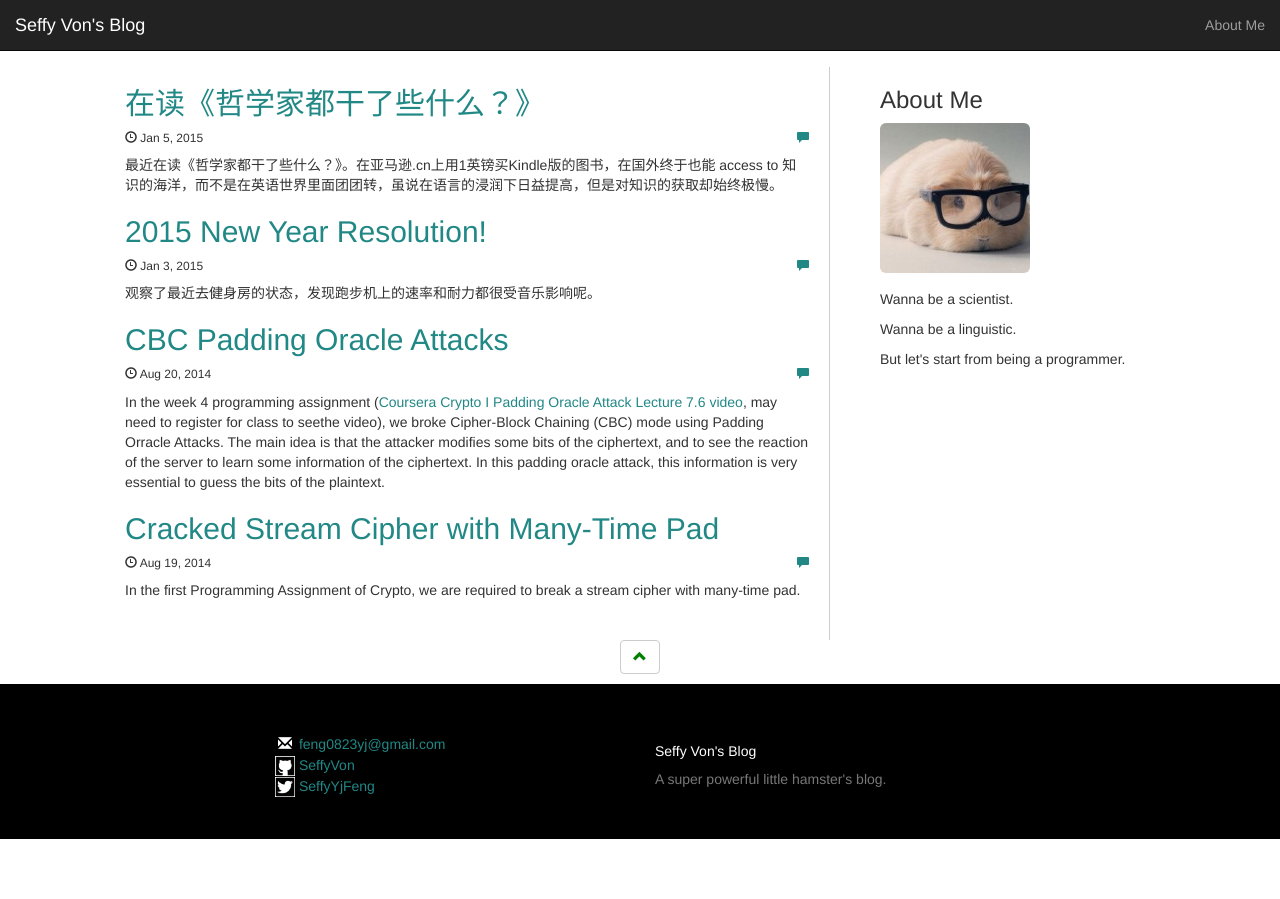
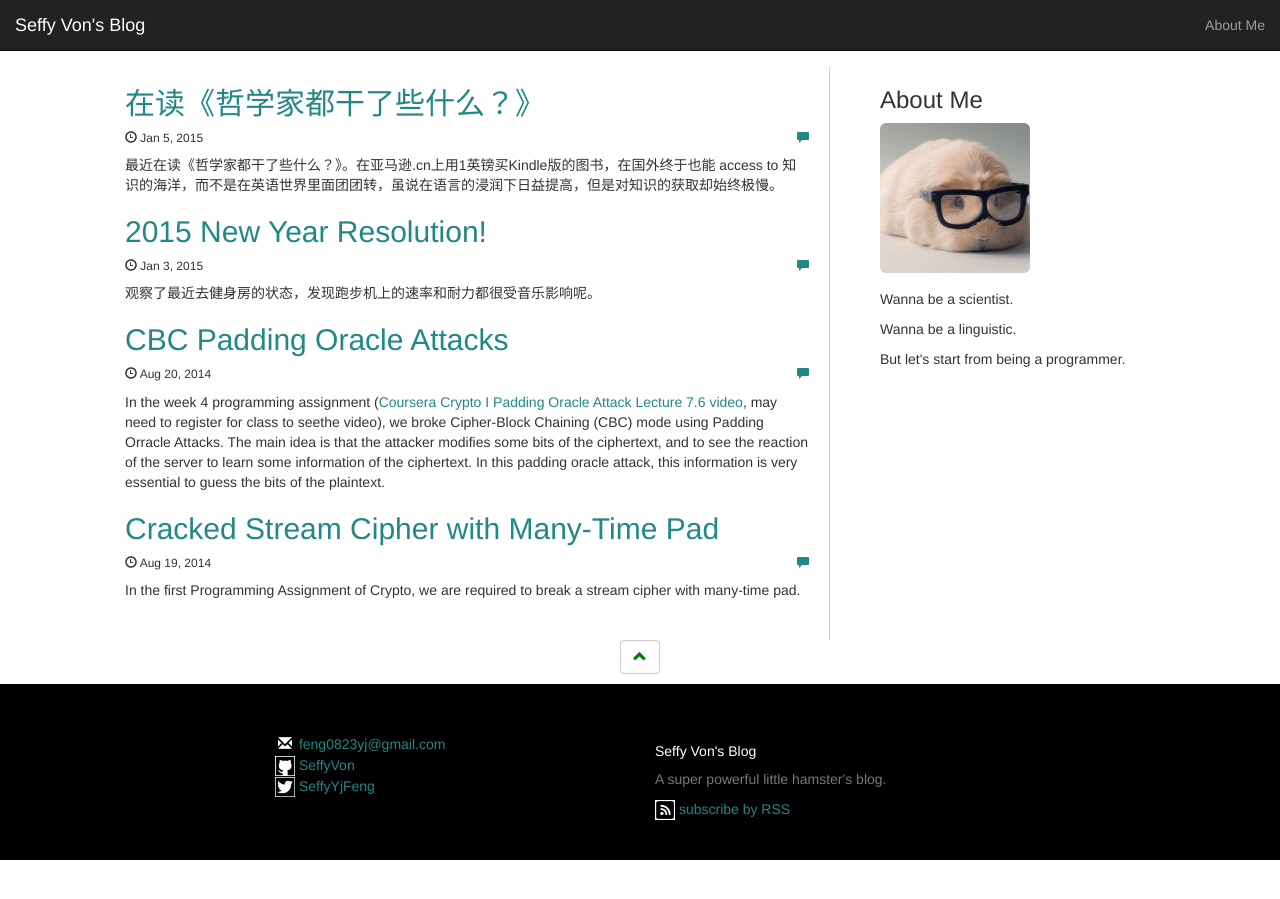
Before and after one commit to SeffyVon/SeffyVon.github.io, a Jekyll site: the page built from index.html, in a window 1280 px wide and 900 px high, scrolled down 613 px. Built offline with Jekyll 4.4.1, drawn with Linux system fonts in a browser that asks for light colours; nearby versions of some CDN libraries; comment, search, counter and statistics services are not loaded.

Commit message:
style update

```diff
--- a/_includes/footer.html
+++ b/_includes/footer.html
@@ -32,11 +32,15 @@
             </a>
           </li>
      {% endif %}
+
 	</div>
+
 
 	<div class="col-sm-6">
 	<h5> {{ site.title }} </h5>
 	<p class="text-muted">{{ site.description }}</p>
+  <img src="{{ site.url }}/img/rss.png" width="20" height="20" style="background:white;"/>
+  <a href="{{ "/feed.xml" | prepend: site.baseurl }}">subscribe by RSS</a>
 	</div>
 
 </div>
--- a/index.html
+++ b/index.html
@@ -47,6 +47,8 @@ $(document).ready(function(){
 	      </li>
 	    {% endfor %}
 	  </ul>
+
+
   </div>
 
     <div class="col-sm-4" >
```
Also changed, not shown: img/rss.png (added).
